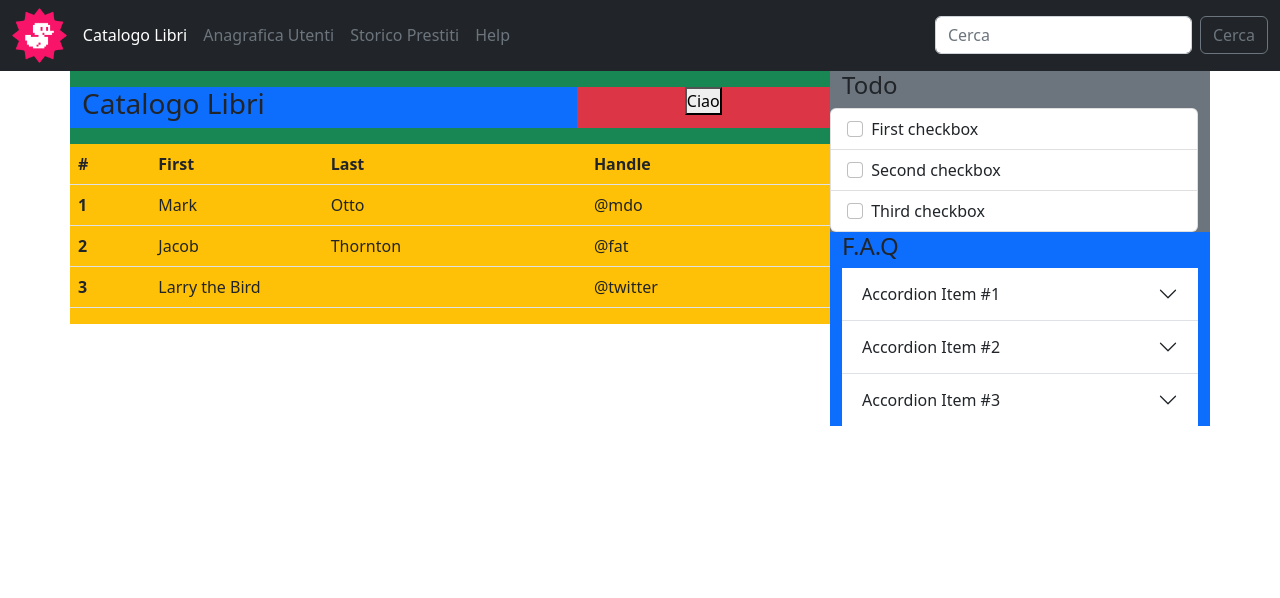
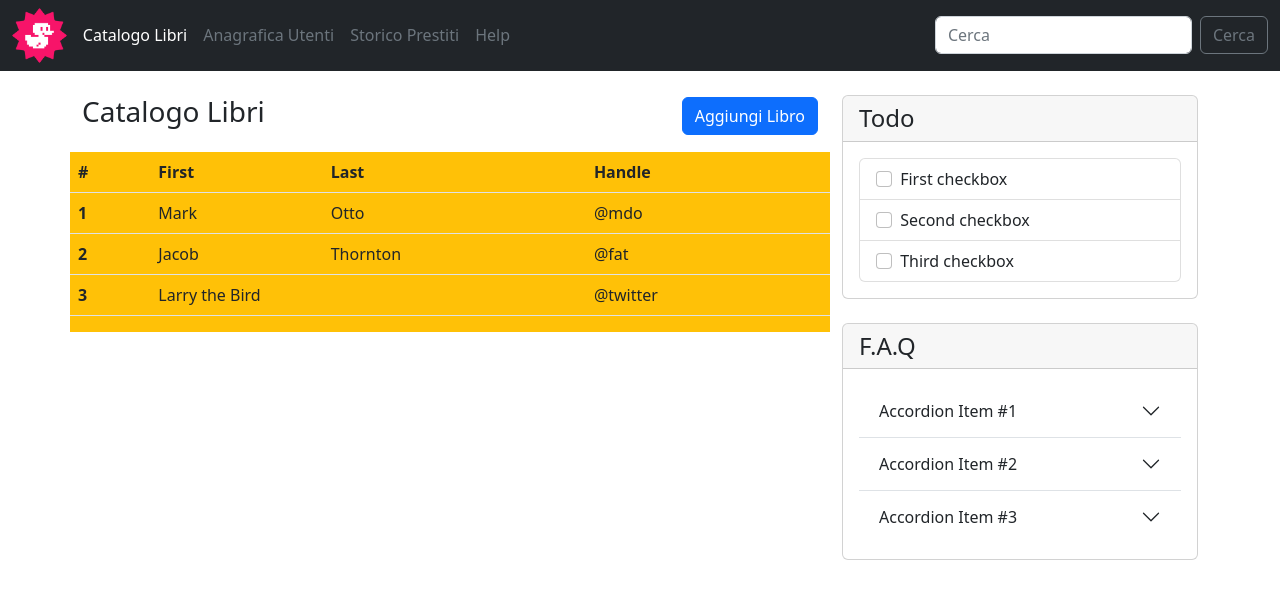
Before and after one commit to buonoalex/html-css-bootstrap-dashboard, a plain HTML site: page index.html in a window 1280 px wide. Drawn offline with nearby package versions, Linux system fonts and the light colour scheme.

Commit message:
work on table

```diff
--- a/index.html
+++ b/index.html
@@ -55,16 +55,16 @@
         <div class="row">
 
           <!-- Prima colonna -->
-          <div class="col-sm-8">
+          <div class="col-sm-8 mt-2">
 
-            <div class="row bg-success pt-3 pb-3">
+            <div class="row pt-3 pb-3">
 
-              <div class="col-8 bg-primary">
+              <div class="col-8">
                 <h3>Catalogo Libri</h3>
               </div>
 
-              <div class="col-4 bg-danger text-center">
-                <button>Ciao</button>
+              <div class="col-4 text-end align-self-center">
+                <button type="button" class="btn btn-primary">Aggiungi Libro</button>
               </div>
 
             </div>
@@ -107,40 +107,58 @@
           </div>
 
           <!-- Seconda colonna -->
-          <div class="col-sm-4">
+          <div class="col-sm-4 pt-4">
 
-            <div class="row bg-secondary">
-              <h4>Todo</h4>
+              <!-- Prima Card -->
+
+            <div class="card">
+              <h4 class="card-header">Todo</h4>
+            <div class="card-body">
 
              <ul class="list-group">
+
                 <li class="list-group-item">
                   <input class="form-check-input me-1" type="checkbox" value="" id="firstCheckbox">
                   <label class="form-check-label" for="firstCheckbox">First checkbox</label>
                 </li>
+
                 <li class="list-group-item">
                   <input class="form-check-input me-1" type="checkbox" value="" id="secondCheckbox">
                   <label class="form-check-label" for="secondCheckbox">Second checkbox</label>
                 </li>
+
                 <li class="list-group-item">
                   <input class="form-check-input me-1" type="checkbox" value="" id="thirdCheckbox">
                   <label class="form-check-label" for="thirdCheckbox">Third checkbox</label>
                 </li>
+
               </ul>
+
             </div>
 
-            <div class="row bg-primary">
-              <h4>F.A.Q</h4>
+          </div>
+
+              <!-- Seconda Card -->
+
+              <div class="card mt-4">
+                <h4 class="card-header">F.A.Q</h4>
+              <div class="card-body">
 
                 <div class="accordion accordion-flush" id="accordionFlushExample">
                   <div class="accordion-item">
+
                     <h2 class="accordion-header" id="flush-headingOne">
+
                       <button class="accordion-button collapsed" type="button" data-bs-toggle="collapse" data-bs-target="#flush-collapseOne" aria-expanded="false" aria-controls="flush-collapseOne">
                          Accordion Item #1
                       </button>
+
                     </h2>
+
                     <div id="flush-collapseOne" class="accordion-collapse collapse" aria-labelledby="flush-headingOne" data-bs-parent="#accordionFlushExample">
                         <div class="accordion-body">Ciao</div>
                     </div>
+
                   </div>
                     <div class="accordion-item">
                       <h2 class="accordion-header" id="flush-headingTwo">
@@ -163,10 +181,8 @@
                       </div>
                     </div>
                   </div>
-
                 </div>
-
-
+              </div>
 
           </div>
 
```
Lines whose indentation alone changed are shown as unchanged.
